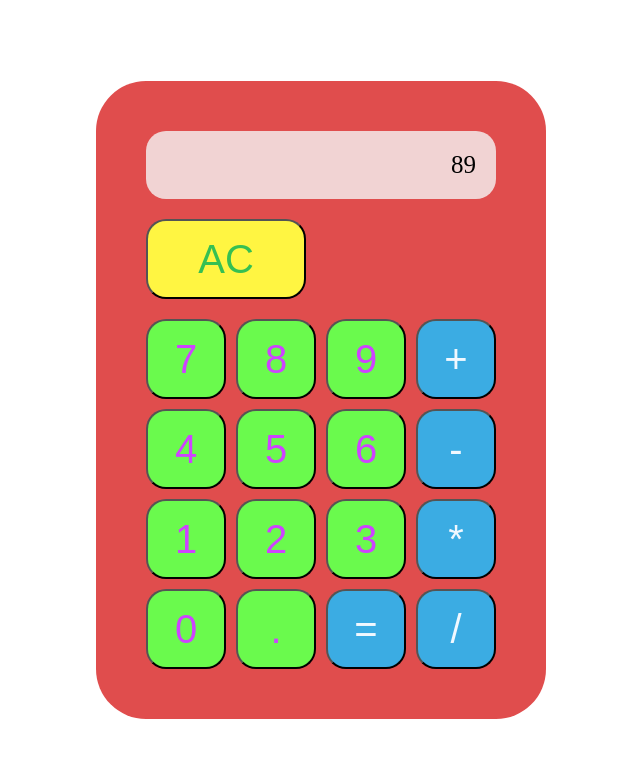
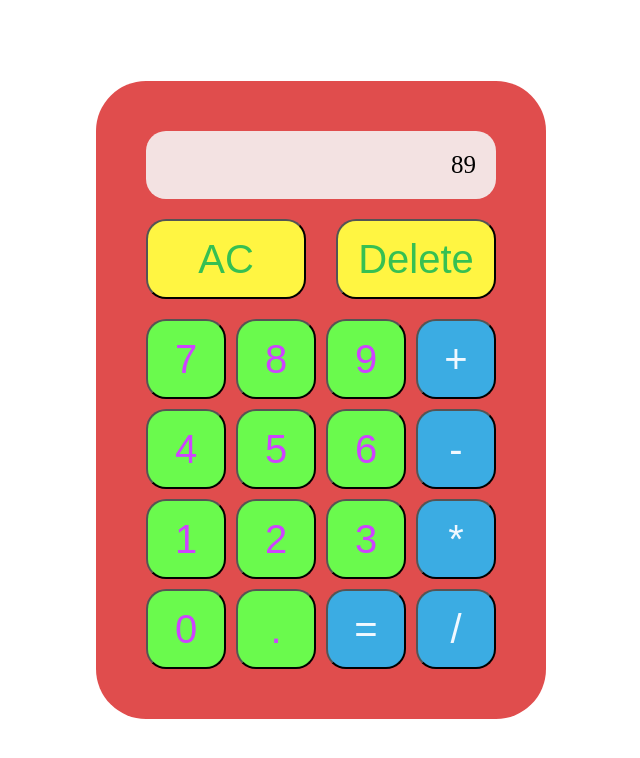
Before and after one commit to Robert4361/Calculator, a plain HTML site: page index.html in a window 1280 px wide. Shown: the whole page, without its empty margins (319-959 px from the left). Drawn offline with Linux system fonts and the light colour scheme.

Commit message:
Add delete button

```diff
--- a/css/style.css
+++ b/css/style.css
@@ -24,7 +24,7 @@ body{
 .display {
   text-align: end;
   padding: 2rem;
-  background-color: rgba(245, 245, 245, 0.801);
+  background-color: rgba(245, 245, 245, 0.89);
   border-radius: 2rem;
   font-size: 2.5rem;
 }
@@ -53,3 +53,7 @@ body{
   background-color: rgb(59, 172, 227);
   color: aliceblue;
 }
+.clears {
+  display: flex;
+  justify-content: space-between;
+}
--- a/index.html
+++ b/index.html
@@ -12,6 +12,7 @@
       <div class="display">89</div>
       <div class="clears">
         <button class="button delete">AC</button>
+        <button class="button delete">Delete</button>
       </div>
       <div class="buttons">
           <button class="button digit">7</button>
@@ -27,7 +28,7 @@
           <button class="button digit">3</button>
           <button class="button operator">*</button>
           <button class="button digit">0</button>
-          <button class="button digit">.</button>
+          <button class="button digit`">.</button>
           <button class="button operator equals">=</button>
           <button class="button operator">/</button>
       </div>
```
